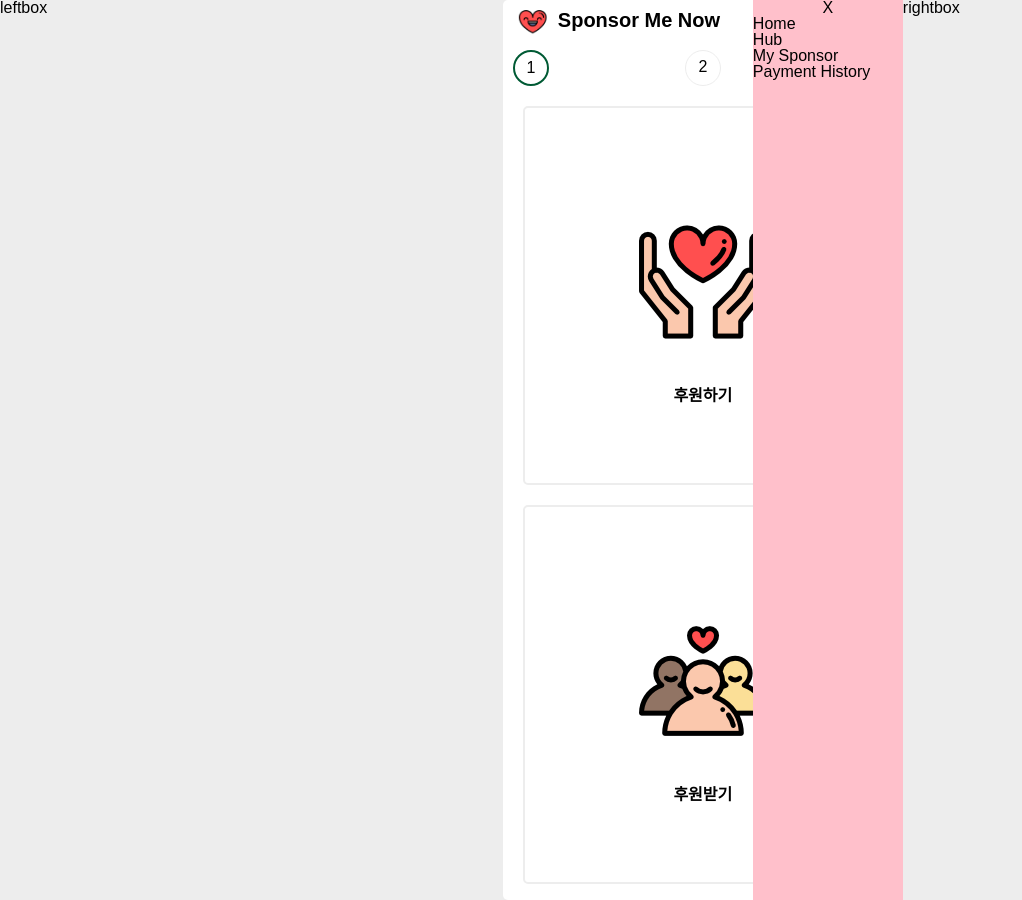
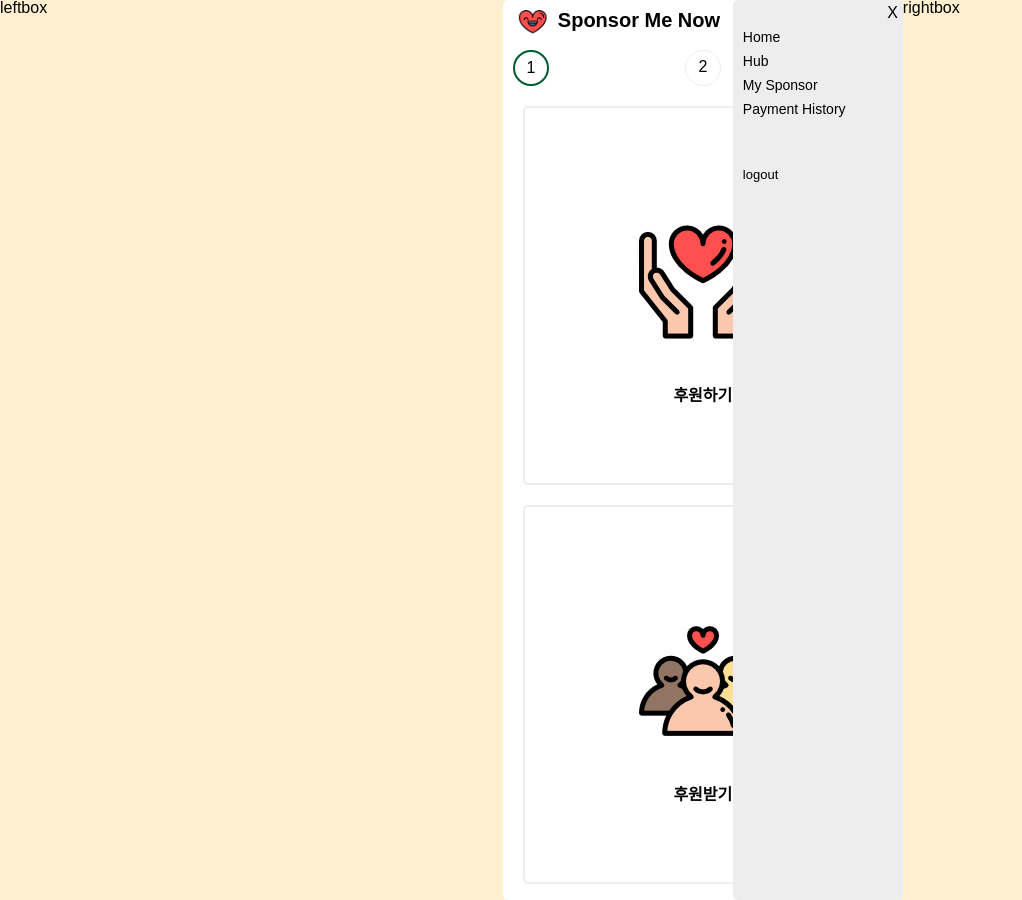
Before and after one commit to a-honey/sponsor-me-now, a React (Vite) app in the folder client/: page /register in a window 1280 px wide. Both pictures are taken after a click on the icon 881 px from the left and 20 px from the top of the page. Shown: the whole page, without its empty margins (0-1022 px from the left). Built offline with nearby package versions, Linux system fonts and the light colour scheme.

Commit message:
:lipstick: Design: Nav 스타일링

```diff
--- a/client/src/components/layout/components/Layout.Nav.tsx
+++ b/client/src/components/layout/components/Layout.Nav.tsx
@@ -4,11 +4,18 @@ import styles from '../styles/Layout.Nav.module.scss';
 const Nav = ({ toggleIsOpenNav }: { toggleIsOpenNav: () => void }) => {
   return (
     <nav className={styles.nav}>
-      <button onClick={toggleIsOpenNav}>X</button>
-      <Link to="/main">Home</Link>
-      <Link to="/hub">Hub</Link>
-      <Link to="/list">My Sponsor</Link>
-      <Link to="/payment">Payment History</Link>
+      <button className={styles.cancel} onClick={toggleIsOpenNav}>
+        X
+      </button>
+      <div className={styles.links}>
+        <Link to="/main">Home</Link>
+        <Link to="/hub">Hub</Link>
+        <Link to="/list">My Sponsor</Link>
+        <Link to="/payment">Payment History</Link>
+      </div>
+      <div>
+        <button>logout</button>
+      </div>
     </nav>
   );
 };
--- a/client/src/components/layout/styles/Layout.Nav.module.scss
+++ b/client/src/components/layout/styles/Layout.Nav.module.scss
@@ -2,9 +2,28 @@
   position: absolute;
   top: 0;
   right: 0;
-  width: 150px;
+  width: 170px;
   height: 100%;
   display: flex;
+  gap: 50px;
+  padding: 30px 10px;
   flex-direction: column;
-  background-color: pink;
+  background-color: #ededed;
+  border-radius: 5px;
+  .cancel {
+    position: absolute;
+    right: 5px;
+    top: 5px;
+  }
+  .links {
+    display: flex;
+    flex-direction: column;
+    gap: 10px;
+    a {
+      font-size: 14px;
+    }
+  }
+  div > button {
+    font-size: 13px;
+  }
 }
--- a/client/src/styles/global.scss
+++ b/client/src/styles/global.scss
@@ -1,6 +1,6 @@
 body {
   box-sizing: border-box;
-  background-color: #ededed;
+  background-color: rgb(253, 239, 208);
 }
 
 main {
```
